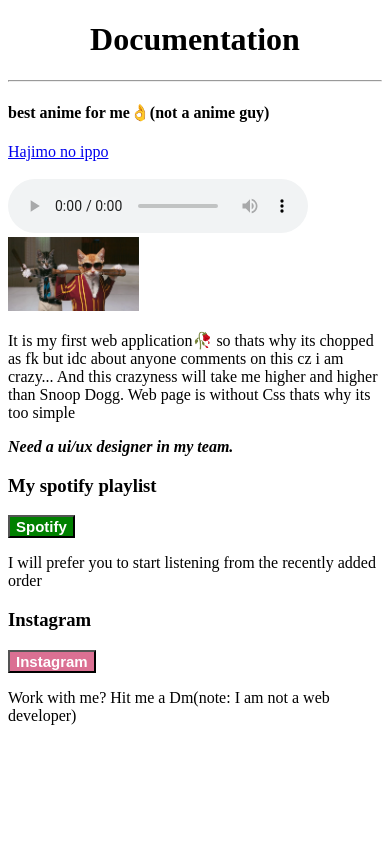
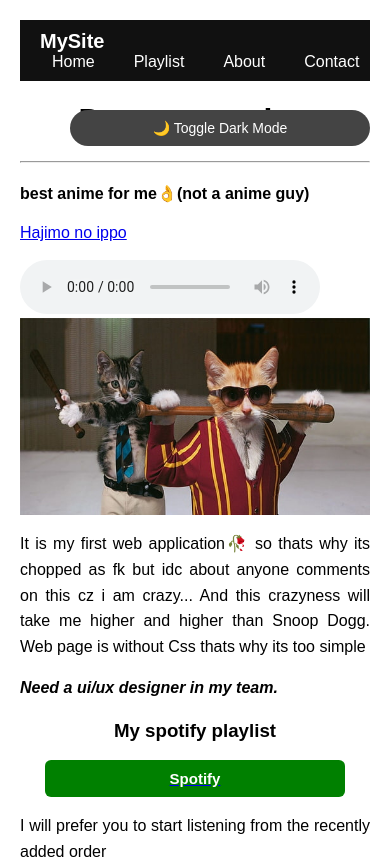
Before and after one commit to sociox/documentation, a plain HTML site: page index.html in a window 390 px wide. Shown: the top 868 px of the page. Before the commit the page ends 844 px from the top, so only its background shows below. Drawn offline with Linux system fonts and the light colour scheme.

Commit message:
updated design with dark mode, responsive buttons

```diff
--- a/index.html
+++ b/index.html
@@ -4,9 +4,26 @@
 
       <title>Diddy Album</title>
       <meta name="viewport" content="width=device-width, initial-scale=1.0">
+      <link rel="stylesheet" href="style.css">
 
      </head>
+
+
       <body>
+       <nav class="navbar">
+  <div class="nav-container">
+    <div class="logo">MySite</div>
+    <ul class="nav-links">
+      <li><a href="#home">Home</a></li>
+      <li><a href="#playlist">Playlist</a></li>
+      <li><a href="#about">About</a></li>
+      <li><a href="#contact">Contact</a></li>
+    </ul>
+  </div>
+</nav>
+
+<button id="toggle-dark" class="toggle-btn">🌙 Toggle Dark Mode</button>
+
 
         <h1 style="text-align: center";>Documentation</h1><hr>
         <h4> best anime for me👌(not a anime guy)</h4>
@@ -14,7 +31,8 @@
         <audio controls autoplay loop>
         <source src="music/Mi Gente (PenduJatt.Com.Se).mp3">
         </audio><br>
-        <img src="images/cat.jpg" width="35%">
+        <img src="images/cat.jpg" style="max-width: 100%; height: auto; display: block; margin: 0 auto;">
+
         <p>It is my first web application🥀 so thats why its chopped as fk but idc about anyone comments on this cz i am crazy... And this crazyness will take me higher and higher than Snoop Dogg. Web page is without Css thats why its too simple</p>
 
         <p><b><i>Need a ui/ux designer in my team.</i></b></p>
@@ -33,7 +51,12 @@
 
 
 
-
+         <script>
+  const toggleBtn = document.getElementById('toggle-dark');
+  toggleBtn.addEventListener('click', () => {
+    document.body.classList.toggle('dark-mode');
+  });
+</script>
       </body>
 
 </html>
--- a/style.css
+++ b/style.css
@@ -0,0 +1,109 @@
+body {
+  margin: 0;
+  padding: 15px;
+  font-family: Arial, sans-serif;
+}
+
+h1, h3 {
+  text-align: center;
+}
+
+button {
+  width: 100%;
+  max-width: 300px;
+  padding: 10px;
+  font-size: 16px;
+  border: none;
+  border-radius: 6px;
+  margin: 10px auto;
+  display: block;
+}
+
+img {
+  max-width: 100%;
+  height: auto;
+  display: block;
+  margin: 10px auto;
+}
+
+p {
+  font-size: 16px;
+  line-height: 1.6;
+  text-align: justify;
+}
+
+/* Navbar styling */
+.navbar {
+  background-color: #111;
+  color: white;
+  padding: 10px 20px;
+  position: sticky;
+  top: 0;
+  z-index: 1000;
+}
+
+.nav-container {
+  display: flex;
+  justify-content: space-between;
+  align-items: center;
+  flex-wrap: wrap;
+}
+
+.logo {
+  font-size: 20px;
+  font-weight: bold;
+}
+
+.nav-links {
+  list-style: none;
+  display: flex;
+  gap: 15px;
+  padding: 0;
+  margin: 0;
+}
+
+.nav-links li a {
+  color: white;
+  text-decoration: none;
+  padding: 8px 12px;
+  transition: background 0.3s ease;
+}
+
+.nav-links li a:hover {
+  background-color: #333;
+  border-radius: 5px;
+}
+/* Base light theme */
+body {
+  background-color: #ffffff;
+  color: #000000;
+  transition: background-color 0.3s, color 0.3s;
+  font-family: Arial, sans-serif;
+  padding: 20px;
+}
+
+/* Dark theme override */
+body.dark-mode {
+  background-color: #121212;
+  color: #f5f5f5;
+}
+
+/* Toggle button styling */
+.toggle-btn {
+  position: fixed;
+  top: 100px;
+  right: 20px;
+  background: #444;
+  color: white;
+  border: none;
+  padding: 10px 20px;
+  border-radius: 30px;
+  cursor: pointer;
+  font-size: 14px;
+  z-index: 1000;
+  transition: all 0.3s ease;
+}
+
+.toggle-btn:hover {
+  background: #222;
+}
```
